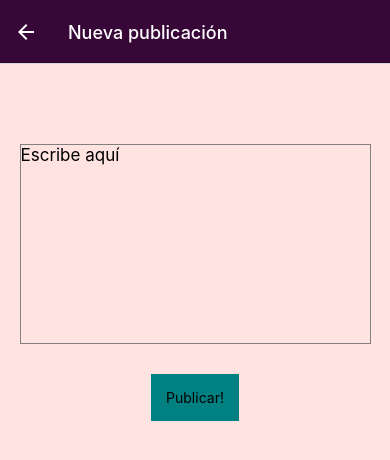
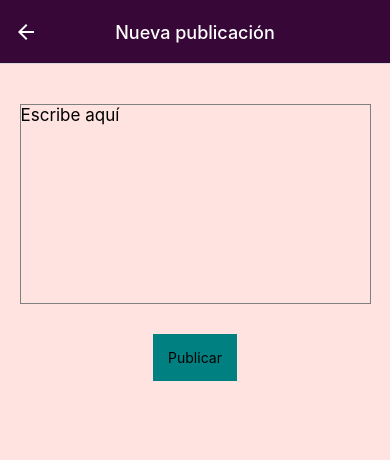
Before and after one commit to dmoram/fungi-app, a React Native app: screen /NewPostScreen in a window 390 px wide. Shown: the top 460 px of the page. Built offline with nearby package versions, Linux system fonts and the light colour scheme.

Commit message:
Implementación de popup de confirmación

```diff
--- /dev/null
+++ b/src/components/Popup/ConfirmPopup.js
@@ -0,0 +1,65 @@
+import React from "react";
+import { Modal, Text, TouchableOpacity, View, StyleSheet } from "react-native";
+
+const ConfirmPopup = ({ visible, children, onConfirm, onCancel }) => {
+  return (
+    <Modal
+      animationType="fade"
+      transparent={true}
+      visible={visible}
+      onRequestClose={() => {}}
+    >
+      <View style={styles.container}>
+        <View style={styles.popup}>
+          {children}
+          <View style={styles.buttonContainer}>
+            <TouchableOpacity onPress={onConfirm} style={styles.button}>
+              <Text style={styles.buttonText}>Sí</Text>
+            </TouchableOpacity>
+            <TouchableOpacity onPress={onCancel} style={styles.button}>
+              <Text style={styles.buttonText}>No</Text>
+            </TouchableOpacity>
+          </View>
+        </View>
+      </View>
+    </Modal>
+  );
+};
+
+const styles = StyleSheet.create({
+  container: {
+    flex: 1,
+    justifyContent: "center",
+    alignItems: "center",
+    backgroundColor: "rgba(0, 0, 0, 0.5)",
+  },
+  popup: {
+    backgroundColor: "#FFF",
+    borderRadius: 5,
+    padding: 20,
+    alignItems: "center",
+    width: "85%",
+  },
+  button: {
+    padding: 5,
+    backgroundColor: "teal",
+    flex: 1,
+    maxWidth: 50,
+    borderRadius: 4,
+    marginHorizontal:20
+  },
+  buttonText: {
+    color: "#FFF",
+    fontSize: 16,
+    textAlign:'center'
+  },
+  buttonContainer: {
+    flexDirection: "row",
+    justifyContent: "space-between",
+    width: "100%",
+    marginTop: 40,
+
+  },
+});
+
+export default ConfirmPopup;
--- a/src/navigation/MainStackNavigator.js
+++ b/src/navigation/MainStackNavigator.js
@@ -14,6 +14,7 @@ function ScreenOptions(title) {
     headerTintColor: 'white',
     headerStyle: { backgroundColor: '#370837' },
     headerTitle: title,
+    headerTitleAlign: 'center'
   };
 }
 
@@ -30,17 +31,17 @@ const MainStackNavigator = () => {
       <Stack.Screen
         name="RegisterScreen"
         component={RegisterScreen}
-        options={{ headerShown: false }}
+        options={ScreenOptions('Registro: Paso 1')}
       />
       <Stack.Screen
         name="RegisterScreen2"
         component={RegisterScreen2}
-        options={{ headerShown: false }}
+        options={ScreenOptions('Registro: Paso 2')}
       />
       <Stack.Screen
         name="Login"
         component={LoginScreen}
-        options={{ headerShown: false }}
+        options={ScreenOptions('Inicio de sesión')}
       />
       <Stack.Screen
         name="Tabs"
--- a/src/screens/LoginScreen.js
+++ b/src/screens/LoginScreen.js
@@ -15,7 +15,6 @@ const LoginScreen = ({ navigation }) => {
   const [password, setPassword] = useState("");
   return (
     <View style={GlobalStyles.container}>
-      <Text style={styles.title}>Login</Text>
       <Text style={styles.description}>Correo electrónico</Text>
       <TextInput
         style={styles.input}
--- a/src/screens/NewPostScreen.js
+++ b/src/screens/NewPostScreen.js
@@ -8,27 +8,42 @@ import {
 import React, { useState } from "react";
 import GlobalStyles from "../styles/GlobalStyles";
 import { getUserId } from "../utils/storage";
-import axios from '../api/axios'
+import axios from "../api/axios";
+import Confirm from "../components/Popup/ConfirmPopup";
+
+const NewPostScreen = () => {
+  const [text, setText] = useState("");
+  const [isPopupOpen, setIsPopupOpen] = useState(false);
+  const [confirm, setConfirm] = useState(false);
+
+  const handleConfirm = () => {
+    // Mostrar la ventana emergente de confirmación
+    setIsPopupOpen(false);
+    setConfirm(true);
+  };
+
+  const handleCancel = () => {
+    // Eliminar el elemento y cerrar la ventana emergente
+    setIsPopupOpen(false);
+  };
 
   const handlePublish = async (text) => {
     const id = await getUserId();
     const img = "";
+
     axios
-    .post("/posts", {content: text, image: img, author_id: id})
+      .post("/posts", { content: text, image: img, author_id: id })
       .then((response) => {
         // Si la solicitud es exitosa, navegamos a la pantalla de Tabs
         // Se almacena el token de usuario
-
       })
       .catch((error) => {
         // Si la solicitud falla, muestra un mensaje de error
         console.error(error);
-      alert("Error al iniciar sesión. Inténtalo de nuevo más tarde.");
+        alert("Error al publicar. Inténtalo de nuevo más tarde.");
       });
   };
 
-const NewPostScreen = () => {
-  const [text, setText] = useState("");
   return (
     <View style={GlobalStyles.container}>
       <TextInput
@@ -39,9 +54,24 @@ const NewPostScreen = () => {
         onChangeText={(text) => setText(text)}
         value={text}
       />
-      <TouchableOpacity style={styles.button} onPress={() => handlePublish(text)}>
-        <Text>Publicar!</Text>
+      <TouchableOpacity
+        style={styles.button}
+        onPress={() => {
+          setIsPopupOpen(true);
+          if (confirm) {
+            handlePublish(text);
+          }
+        }}
+      >
+        <Text>Publicar</Text>
       </TouchableOpacity>
+      <Confirm
+        visible={isPopupOpen}
+        onConfirm={handleConfirm}
+        onCancel={handleCancel}
+      >
+        <Text style={styles.text}>¿Estás seguro que deseas publicar?</Text>
+      </Confirm>
     </View>
   );
 };
@@ -62,4 +92,7 @@ const styles = StyleSheet.create({
     marginTop: 30,
     backgroundColor: "teal",
   },
+  text: {
+    fontSize:16
+  }
 });
--- a/src/screens/RegisterScreen1.js
+++ b/src/screens/RegisterScreen1.js
@@ -37,7 +37,6 @@ const RegisterScreen = ({ navigation }) => {
 
   return (
     <View style={GlobalStyles.container}>
-      <Text style={GlobalStyles.title}>Registro: Paso 1</Text>
       <Text style={GlobalStyles.description}>Nombre de usuario</Text>
       <TextInput
         style={GlobalStyles.input}
--- a/src/screens/RegisterScreen2.js
+++ b/src/screens/RegisterScreen2.js
@@ -76,7 +76,6 @@ const RegisterScreen2 = ({ navigation, route }) => {
   };
   return (
     <View style={GlobalStyles.container}>
-      <Text style={GlobalStyles.title}>Registro: Paso 2</Text>
       <Text style={GlobalStyles.description}>Indique su edad</Text>
       <TextInput
         style={GlobalStyles.input}
--- a/src/styles/GlobalStyles.js
+++ b/src/styles/GlobalStyles.js
@@ -6,7 +6,7 @@ const styles = StyleSheet.create({
     backgroundColor: "#FFE3E0",
     alignItems: "center",
     justifyContent: "flex-start",
-    paddingTop: 80,
+    paddingTop: 40,
   },
   title: {
     fontSize: 30,
```
Also changed, not shown: src/components/Popup/NotifPopup.js (added, +46 -0 lines). Lines whose indentation alone changed are shown as unchanged.
